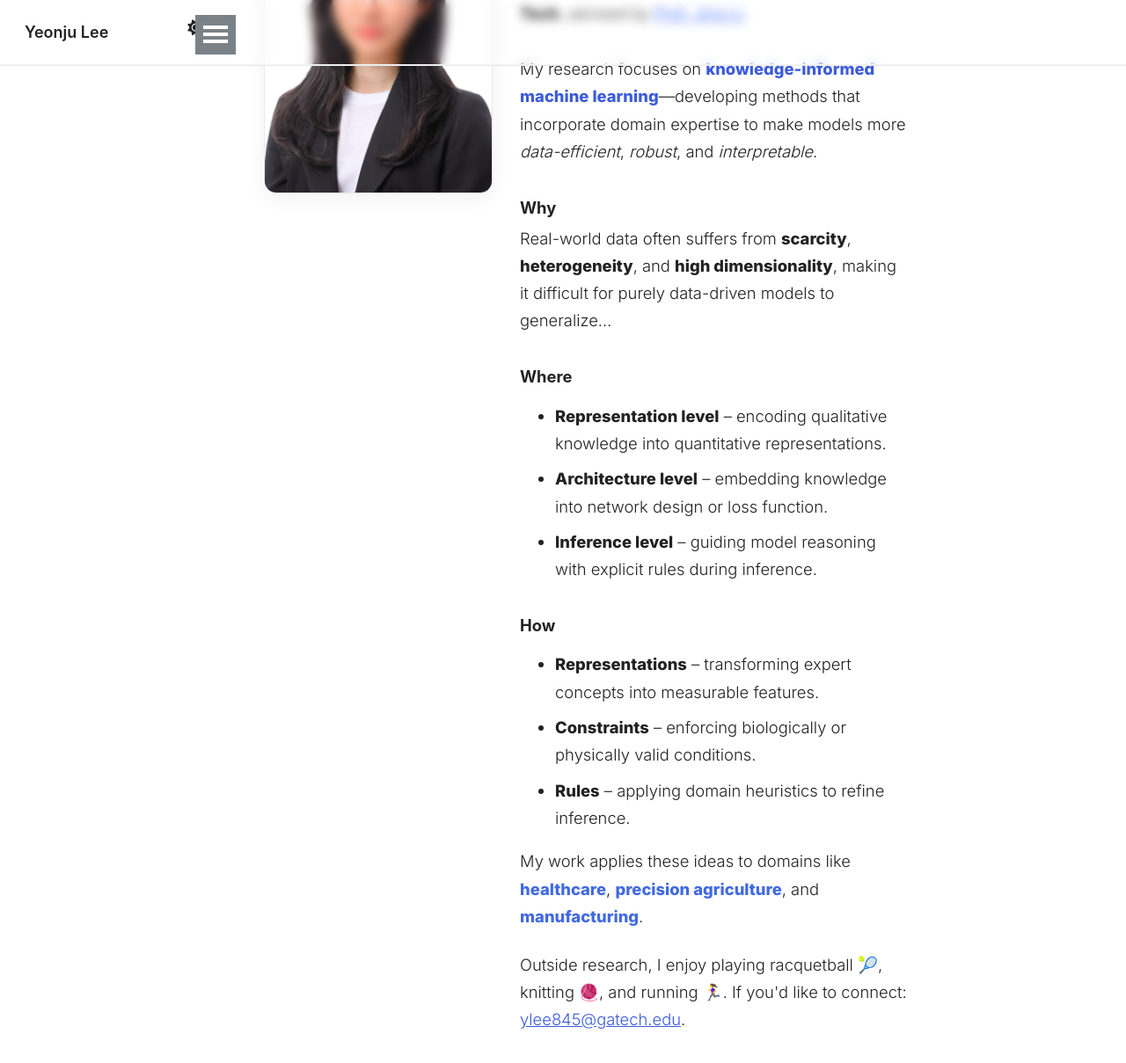
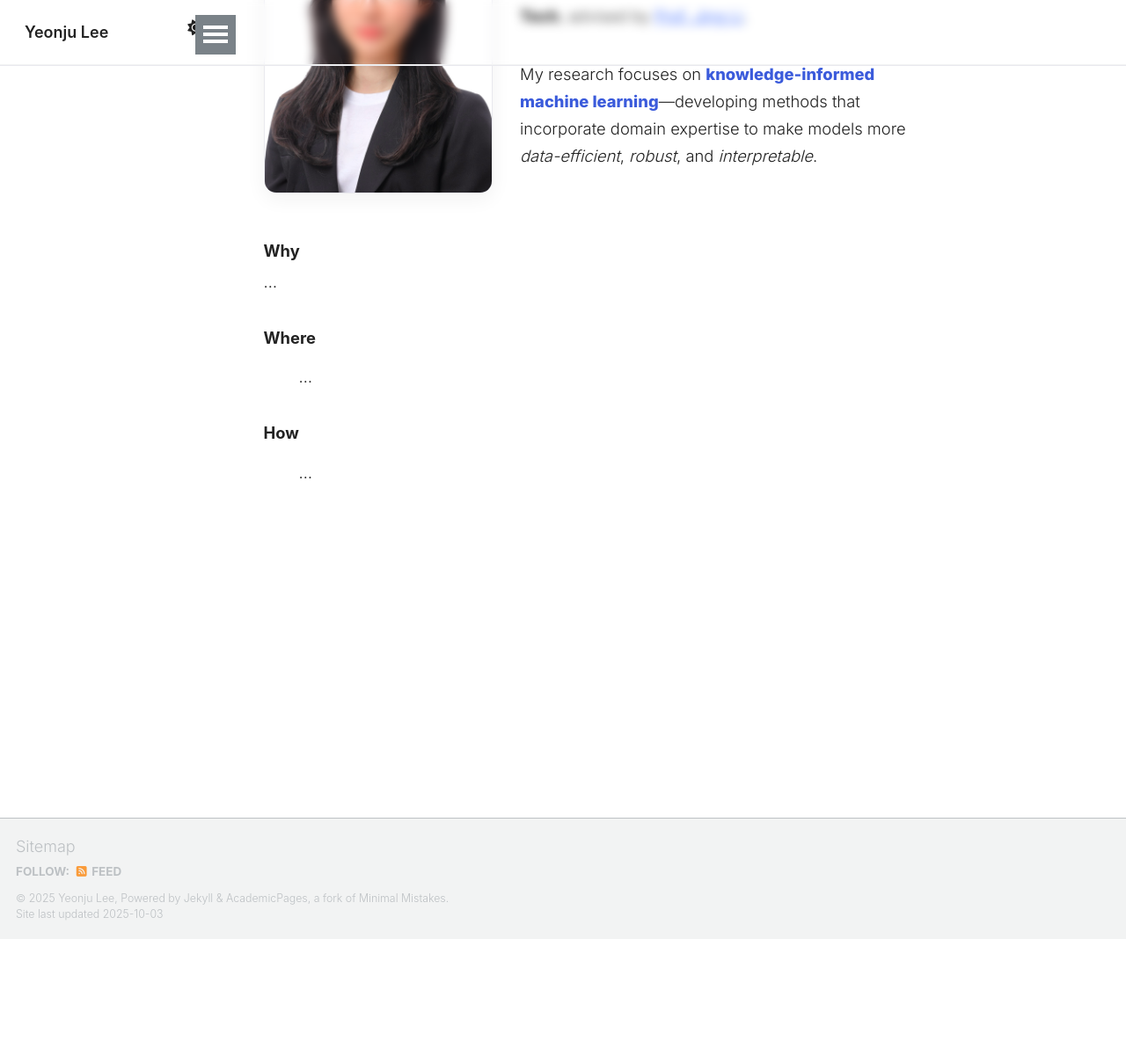
Before and after one commit to ylee845/ylee845.github.io, a Jekyll site: the page built from _pages/about.md, in a window 1280 px wide and 1400 px high, scrolled down 332 px. Shown: the top 1209 px of the window at 88% size. Built offline with Jekyll 4.4.1, drawn with Linux system fonts in a browser that asks for light colours; a script that is not in the unit is left out.

Commit message:
Update about.md

```diff
--- a/_pages/about.md
+++ b/_pages/about.md
@@ -54,14 +54,13 @@ redirect_from:
   box-shadow:0 6px 22px rgba(30,30,30,.06);
 }
 
-.intro__body{ display: contents; }          /* 자식들을 그리드 아이템으로 */
+.intro__body{ display: contents; }
 
 .intro__title{ grid-area: title; margin:0 0 .4rem; font-size:2rem; font-weight:700; color:#111; }
-.intro__lead { grid-area: lead;  margin:0 0 1rem;  font-size:1.02rem; color:#2f2f2f; }
+.intro__lead { grid-area: lead;  margin:0 0 1rem; font-size:1.02rem; color:#2f2f2f; }
 .aboutme      { grid-area: about; }
 .about-sections{ grid-area: full; margin-top:.2rem; }
 
-/* 모바일 */
 @media (max-width:880px){
   .intro{
     grid-template-columns:1fr;
@@ -74,11 +73,11 @@ redirect_from:
   }
   .intro__img{ width:min(75%,360px); justify-self:center; }
 }
-
 </style>
 
 <div class="intro">
   <img class="intro__img" src="/images/prof_headshot7.jpg" alt="Portrait">
+
   <div class="intro__body">
     <h1 class="intro__title">Yeonju Lee</h1>
     <div class="intro__lead">
@@ -90,35 +89,15 @@ redirect_from:
       <p>
         My research focuses on <strong style="color:var(--brand)">knowledge-informed machine learning</strong>—developing methods that incorporate domain expertise to make models more <em>data-efficient</em>, <em>robust</em>, and <em>interpretable</em>.
       </p>
+    </div>
 
-  <section class="about-sections">
-  <h3>Why</h3>
-  <p>
-    Real-world data often suffers from <strong>scarcity</strong>, <strong>heterogeneity</strong>,
-    and <strong>high dimensionality</strong>, making it difficult for purely data-driven models to generalize…
-  </p>
-
-  <h3>Where</h3>
-  <ul>
-    <li><strong>Representation level</strong> – encoding qualitative knowledge into quantitative representations.</li>
-    <li><strong>Architecture level</strong> – embedding knowledge into network design or loss function.</li>
-    <li><strong>Inference level</strong> – guiding model reasoning with explicit rules during inference.</li>
-  </ul>
-
-  <h3>How</h3>
-  <ul>
-    <li><strong>Representations</strong> – transforming expert concepts into measurable features.</li>
-    <li><strong>Constraints</strong> – enforcing biologically or physically valid conditions.</li>
-    <li><strong>Rules</strong> – applying domain heuristics to refine inference.</li>
-  </ul>
-
-  <p>
-    My work applies these ideas to domains like <strong style="color:#4169E1;">healthcare</strong>,
-    <strong style="color:#4169E1;">precision agriculture</strong>, and <strong style="color:#4169E1;">manufacturing</strong>.
-  </p>
-
-  <p>
-    Outside research, I enjoy playing racquetball 🎾, knitting 🧶, and running 🏃‍♀️.
-    If you'd like to connect: <a href="mailto:ylee845@gatech.edu">ylee845@gatech.edu</a>.
-  </p>
-</section>
+    <div class="about-sections">
+      <h3>Why</h3>
+      <p> … </p>
+      <h3>Where</h3>
+      <ul> … </ul>
+      <h3>How</h3>
+      <ul> … </ul>
+    </div>
+  </div>
+</div>
```
